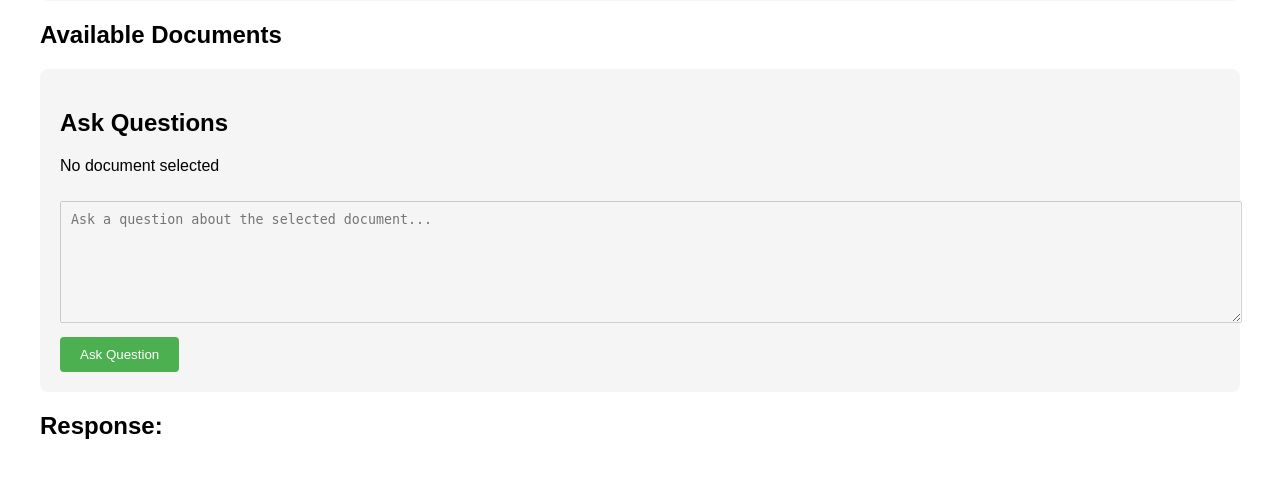
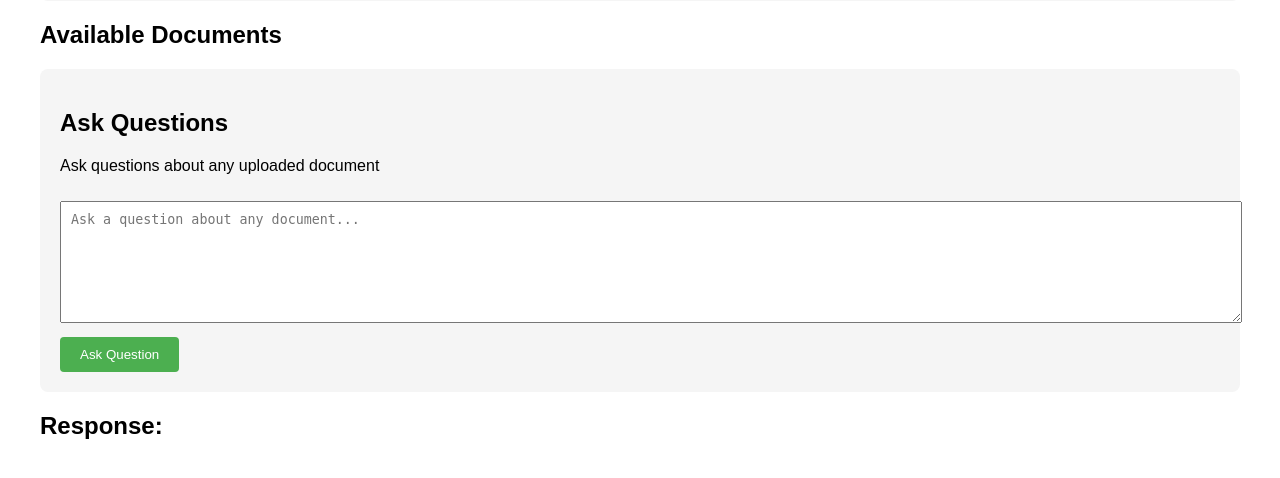
Before and after one commit to nagaramyav/chatbot, a Flask app: page / in a window 1280 px wide. Shown: the part 258-736 px from the top of the page. Run offline with Flask 3, Linux system fonts and the light colour scheme; data that the repository does not hold is empty.

Commit message:
Update to use all documents as context

```diff
--- a/app.py
+++ b/app.py
@@ -133,32 +133,38 @@ def chat():
     try:
         data = request.json
         question = data.get('message', '')
-        doc_id = data.get('documentId')
 
-        if not question or not doc_id:
-            return jsonify({"error": "Both question and document ID are required"}), 400
+        if not question:
+            return jsonify({"error": "Question is required"}), 400
 
-        # Get document from database
-        document = get_document(doc_id)
-        if not document:
-            return jsonify({"error": "Document not found"}), 404
+        # Get all documents from database
+        documents = get_all_documents()
+        if not documents:
+            return jsonify({"error": "No documents found in the system"}), 404
 
-        # Create prompt with document content
-        prompt = f"""Here is a document titled "{document[1]}":
+        # Create prompt with all documents
+        combined_context = ""
+        for doc in documents:
+            combined_context += f"\nDocument: {doc[1]}\n"
+            combined_context += f"Content: {doc[2]}\n"
+            combined_context += "-" * 50 + "\n"
+
+        prompt = f"""Here are all the available documents:
 ---
-{document[2]}
+{combined_context}
 ---
 
-Please answer the following question about the document:
+Please answer the following question using information from any of the above documents:
 {question}
 
-If the answer cannot be found in the document, please respond with "I cannot find the answer to this question in the provided document."
+If providing information from multiple documents, please specify which document(s) you're referencing.
+If the answer cannot be found in any of the documents, please respond with "I cannot find the answer to this question in any of the provided documents."
 """
 
         response = client.chat.completions.create(
             model="gpt-3.5-turbo-16k",
             messages=[
-                {"role": "system", "content": "You are a helpful assistant that answers questions based on the provided document. Only use information from the document to answer questions."},
+                {"role": "system", "content": "You are a helpful assistant that answers questions based on the provided documents. Only use information from the documents to answer questions. When answering, cite which document(s) you're using for the information."},
                 {"role": "user", "content": prompt}
             ],
             temperature=0.7
--- a/templates/index.html
+++ b/templates/index.html
@@ -24,14 +24,6 @@
             background-color: #fff;
             border: 1px solid #ddd;
             border-radius: 4px;
-            cursor: pointer;
-        }
-        .document-item:hover {
-            background-color: #f0f0f0;
-        }
-        .document-item.selected {
-            background-color: #e3f2fd;
-            border-color: #2196F3;
         }
         .loader {
             display: none;
@@ -78,7 +70,7 @@
     <div class="document-list">
         <h2>Available Documents</h2>
         {% for doc in documents %}
-        <div class="document-item" onclick="selectDocument({{ doc[0] }}, '{{ doc[1] }}')" id="doc-{{ doc[0] }}">
+        <div class="document-item">
             {{ doc[1] }}
         </div>
         {% endfor %}
@@ -86,9 +78,9 @@
 
     <div class="qa-section">
         <h2>Ask Questions</h2>
-        <p id="selectedDoc">No document selected</p>
-        <textarea id="userInput" placeholder="Ask a question about the selected document..." disabled></textarea>
-        <button onclick="sendMessage()" id="askButton" disabled>Ask Question</button>
+        <p>Ask questions about any uploaded document</p>
+        <textarea id="userInput" placeholder="Ask a question about any document..."></textarea>
+        <button onclick="sendMessage()">Ask Question</button>
     </div>
 
     <div class="loader" id="loader"></div>
@@ -96,19 +88,6 @@
     <p id="response"></p>
 
     <script>
-        let selectedDocId = null;
-
-        function selectDocument(docId, docTitle) {
-            selectedDocId = docId;
-            document.querySelectorAll('.document-item').forEach(item => {
-                item.classList.remove('selected');
-            });
-            document.getElementById(`doc-${docId}`).classList.add('selected');
-            document.getElementById('selectedDoc').textContent = `Selected: ${docTitle}`;
-            document.getElementById('userInput').disabled = false;
-            document.getElementById('askButton').disabled = false;
-        }
-
         async function uploadFile() {
             const fileInput = document.getElementById('fileInput');
             const file = fileInput.files[0];
@@ -139,11 +118,6 @@
         }
 
         async function sendMessage() {
-            if (!selectedDocId) {
-                document.getElementById('response').innerText = 'Please select a document first!';
-                return;
-            }
-
             const userInput = document.getElementById('userInput').value;
             if (!userInput) return;
 
@@ -160,8 +134,7 @@
                         'Content-Type': 'application/json',
                     },
                     body: JSON.stringify({
-                        message: userInput,
-                        documentId: selectedDocId
+                        message: userInput
                     })
                 });
 
```
